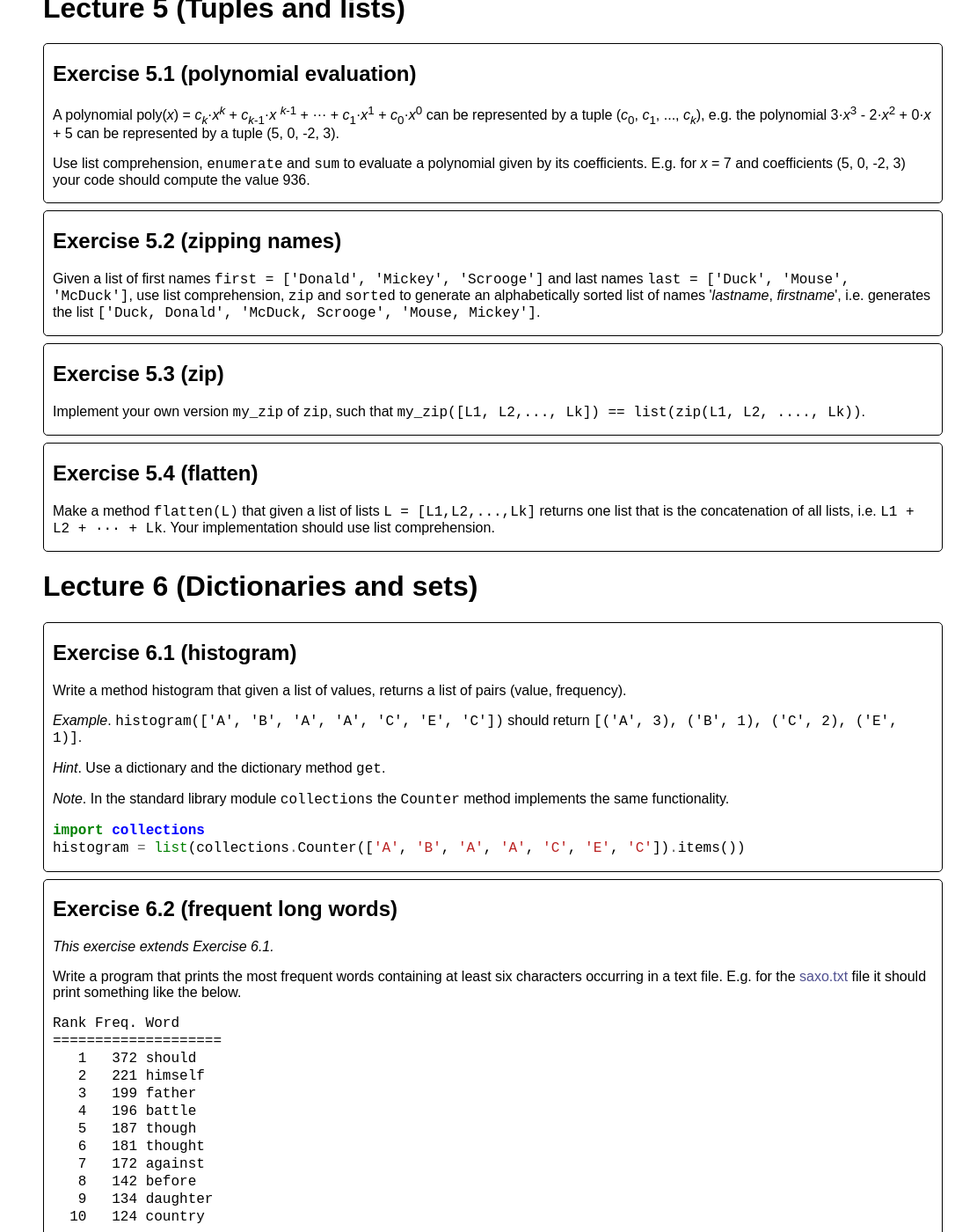
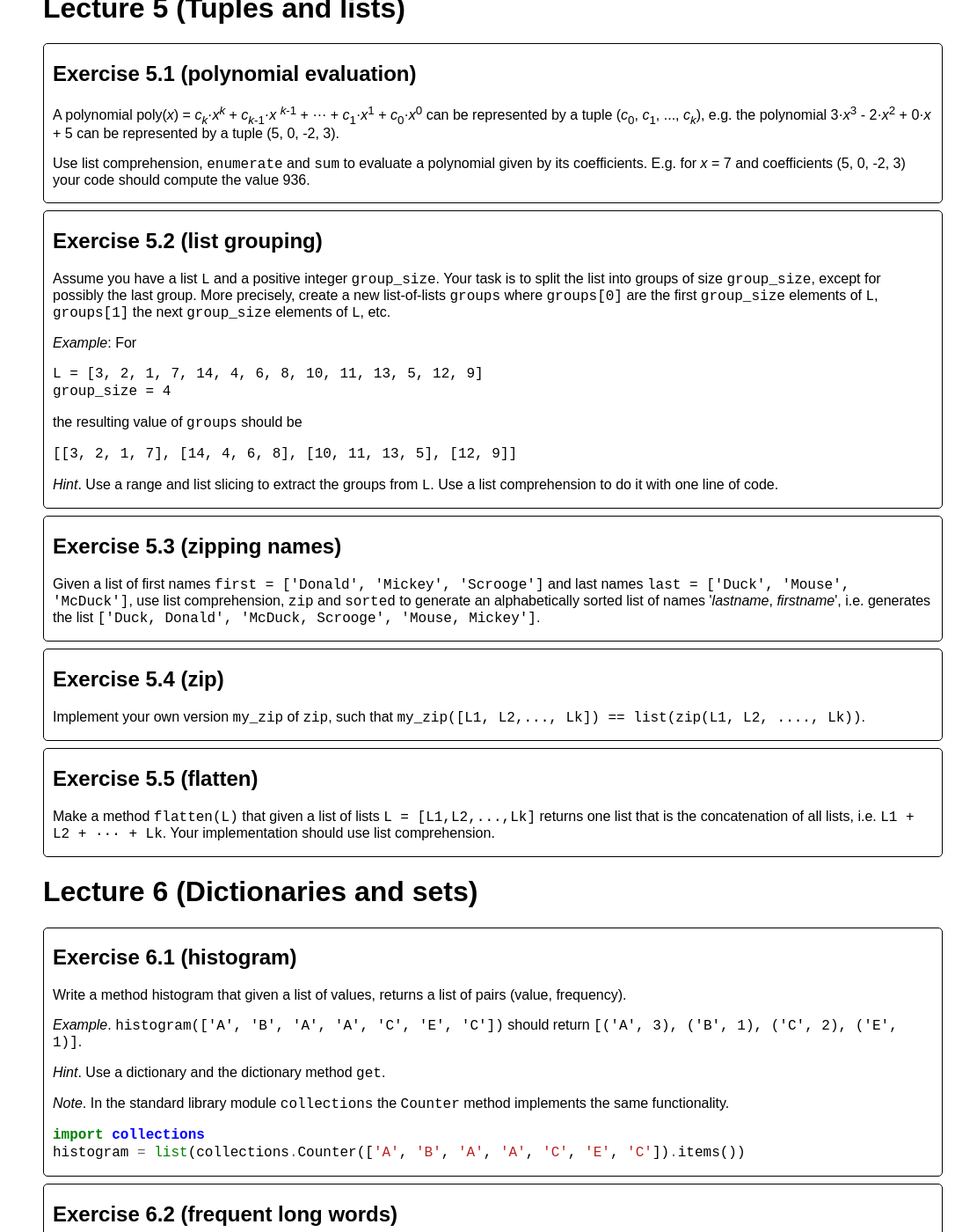
Before and after one commit to gsbrodal/gsbrodal.github.io, a Jekyll site: the page built from ipsa/exercises.html, in a window 1280 px wide and 1400 px high, scrolled down 10672 px. Shown: the whole window at 88% size, without its empty margins (194-1280 px from the left). Built offline with Jekyll 4.4.1, drawn with Linux system fonts in a browser that asks for light colours; some of the changed text lies outside the part shown.

Commit message:
exercises.html all-slides-with-answers.pdf all-slides.pdf dictionaries.pdf dictionaries.pptx

```diff
--- a/ipsa/exercises.html
+++ b/ipsa/exercises.html
@@ -452,7 +452,7 @@ c = r.step
 </div>
 <a name="handin2"></a>
 <div class="handin">
-<h2>Exercise 4.13 - handin 2 (palindrome)</h2>
+<h2>Exercise 4.14 - handin 2 (palindrome)</h2>
 <p>Write a program that given a long string (say order 1.000.000 characters), computes all palindromic substrings of length ≥ 7, i.e. substrings spelled identical read forwards and backwards.  You can use the below code to read a complete text from a file to a string, convert it to lower case, and remove everything except letters and digits.</p>
 <p>The file <code>saxo.txt</code> is a local copy of <a target="_blank" href="http://www.gutenberg.org/ebooks/1150.txt.utf-8">http://www.gutenberg.org/cache/epub/1150/pg1150.txt.utf-8</a>.</p>
 <div class="codehilite"><pre><span></span><code><span class="kn">from</span><span class="w"> </span><span class="nn">string</span><span class="w"> </span><span class="kn">import</span> <span class="n">ascii_letters</span><span class="p">,</span> <span class="n">digits</span>
@@ -476,17 +476,36 @@ e.g. the polynomial 3·<em>x</em><sup>3</sup> - 2·<em>x</em><sup>2</sup> + 0·<
 E.g. for <em>x</em> = 7 and coefficients (5, 0, -2, 3) your code should compute the value 936.</p>
 </div>
 <div class="exercise">
-<h2>Exercise 5.2 (zipping names)</h2>
+<h2>Exercise 5.2 (list grouping)</h2>
+<p>Assume you have a list <code>L</code> and a positive integer <code>group_size</code>. Your task is to
+split the list into groups of size <code>group_size</code>, except for possibly the last
+group. More precisely, create a new list-of-lists <code>groups</code> where <code>groups[0]</code> are
+the first <code>group_size</code> elements of <code>L</code>, <code>groups[1]</code> the next <code>group_size</code>
+elements of <code>L</code>, etc.</p>
+<p><em>Example</em>: For</p>
+<div class="codehilite"><pre><span></span><code>L = [3, 2, 1, 7, 14, 4, 6, 8, 10, 11, 13, 5, 12, 9]
+group_size = 4
+</code></pre></div>
+
+<p>the resulting value of <code>groups</code> should be</p>
+<div class="codehilite"><pre><span></span><code>[[3, 2, 1, 7], [14, 4, 6, 8], [10, 11, 13, 5], [12, 9]]
+</code></pre></div>
+
+<p><em>Hint</em>. Use a range and list slicing to extract the groups from <code>L</code>. Use a
+list comprehension to do it with one line of code.</p>
+</div>
+<div class="exercise">
+<h2>Exercise 5.3 (zipping names)</h2>
 <p>Given a list of first names <code>first = ['Donald', 'Mickey', 'Scrooge']</code> and last names <code>last = ['Duck', 'Mouse', 'McDuck']</code>, use list comprehension, <code>zip</code> and <code>sorted</code> to generate an
 alphabetically sorted list of names '<em>lastname</em>, <em>firstname</em>', i.e. generates the list <code>['Duck, Donald', 'McDuck, Scrooge', 'Mouse, Mickey']</code>.</p>
 </div>
 <div class="exercise">
-<h2>Exercise 5.3 (zip)</h2>
+<h2>Exercise 5.4 (zip)</h2>
 <p>Implement your own version <code>my_zip</code> of <code>zip</code>, such that
 <code>my_zip([L1, L2,..., Lk]) == list(zip(L1, L2, ...., Lk))</code>.</p>
 </div>
 <div class="exercise">
-<h2>Exercise 5.4 (flatten)</h2>
+<h2>Exercise 5.5 (flatten)</h2>
 <p>Make a method <code>flatten(L)</code> that given a list of lists <code>L = [L1,L2,...,Lk]</code> returns one list that is the concatenation of all lists, i.e. <code>L1 + L2 + ··· + Lk</code>. Your implementation should use list comprehension.</p>
 </div>
 <a name="lecture6"></a>
```
Also changed, not shown: other parts of ipsa/exercises.html (+1 -1 lines), 2 other files.
